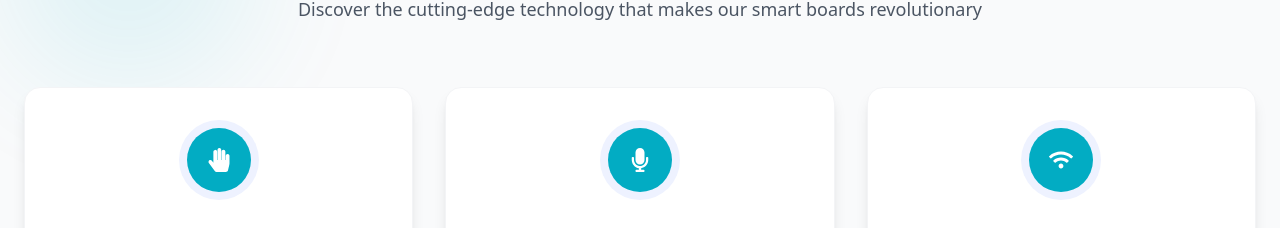
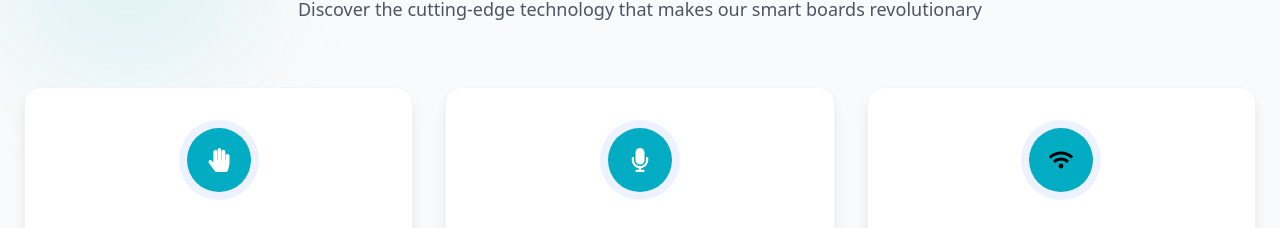
Before and after one commit to billychosee/Njere-Website, a Next.js app: page /smart-boards in a window 1280 px wide. Shown: the part 1449-1677 px from the top of the page. Built offline with nearby package versions, Linux system fonts and the light colour scheme.

Commit message:
Update smart-boards page with color changes

```diff
--- a/src/app/smart-boards/page.tsx
+++ b/src/app/smart-boards/page.tsx
@@ -27,7 +27,7 @@
     description: 'Integrated VC module for hybrid learning environments.',
   },
   {
-    icon: <FaWifi className="w-6 h-6 text-white" />,
+    icon: <FaWifi className="w-6 h-6 text-[#fffff]" />,
     title: 'Wireless Projection',
     description: 'Share content from any device seamlessly.',
   },
```
